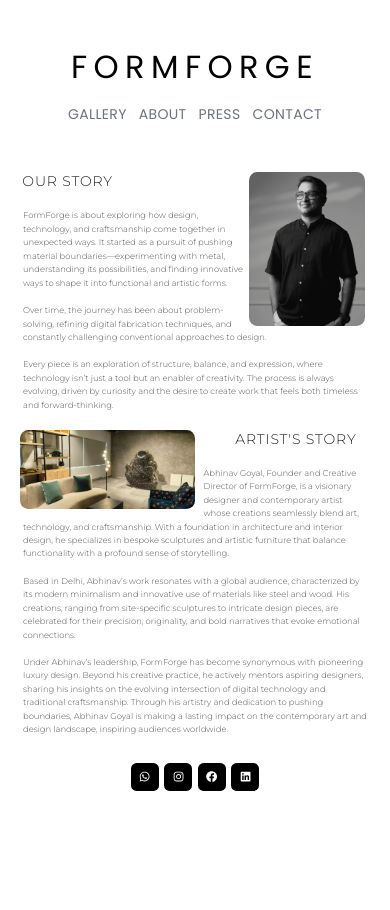
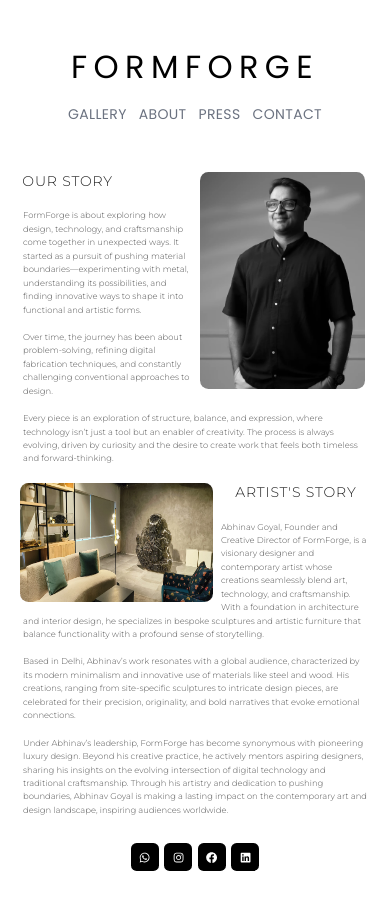
Before and after one commit to hamza-alikhan10/webopage-main-, a React (Vite) app: page /about in a window 390 px wide. Shown: the top 910 px of the page. Before the commit the page ends 861 px from the top, so only its background shows below. Built offline with nearby package versions, Linux system fonts and the light colour scheme; a web font is replaced by a local one.

Commit message:
update BiographyPage to use webp image format and adjust image styles for better responsiveness

```diff
--- a/src/components/Biography.tsx
+++ b/src/components/Biography.tsx
@@ -30,13 +30,16 @@ const Biography: React.FC<BiographyProps> = ({ sections }) => {
                 key={index}
                 className="sm:mb-4 md:mb-6 after:clear-both after:block after:content-['']"
               >
-                <img
+               <img
   src={section.image}
   alt={section.heading}
   className={`${imageFloatClass} block ${
-    section.position === "left" ? "w-[50%] sm:h-[310px] md:h-[280px] lg:h-[280px]" : "w-[33%] sm:h-[200px] md:h-[250px] lg:h-[380px]"
-  } h-auto rounded-xl mr-2 mt-5 mb-1`}
+    section.position === "left"
+      ? "w-[55%] h-[170px] sm:w-[50%] sm:h-[250px] md:h-[300px] lg:h-[300px]"
+      : "w-[47%] h-[310px] sm:w-[40%] sm:h-[220px] md:h-[250px] lg:h-[490px]"
+  } rounded-xl mr-2 mt-5 mb-1`}
 />
+
 
                 <h1
                   className={`text-left ${
--- a/src/pages/BiographyPage.tsx
+++ b/src/pages/BiographyPage.tsx
@@ -9,7 +9,7 @@ const biographyData: BiographySection[] = [
 Over time, the journey has been about problem-solving, refining digital fabrication techniques, and constantly challenging conventional approaches to design.
 
 Every piece is an exploration of structure, balance, and expression, where technology isn’t just a tool but an enabler of creativity. The process is always evolving, driven by curiosity and the desire to create work that feels both timeless and forward-thinking.`,
-    image: "/sir.png",
+    image: "/sir.webp",
     position: "right",
   },
   {
```
Also changed, not shown: public/sir.webp (added).
